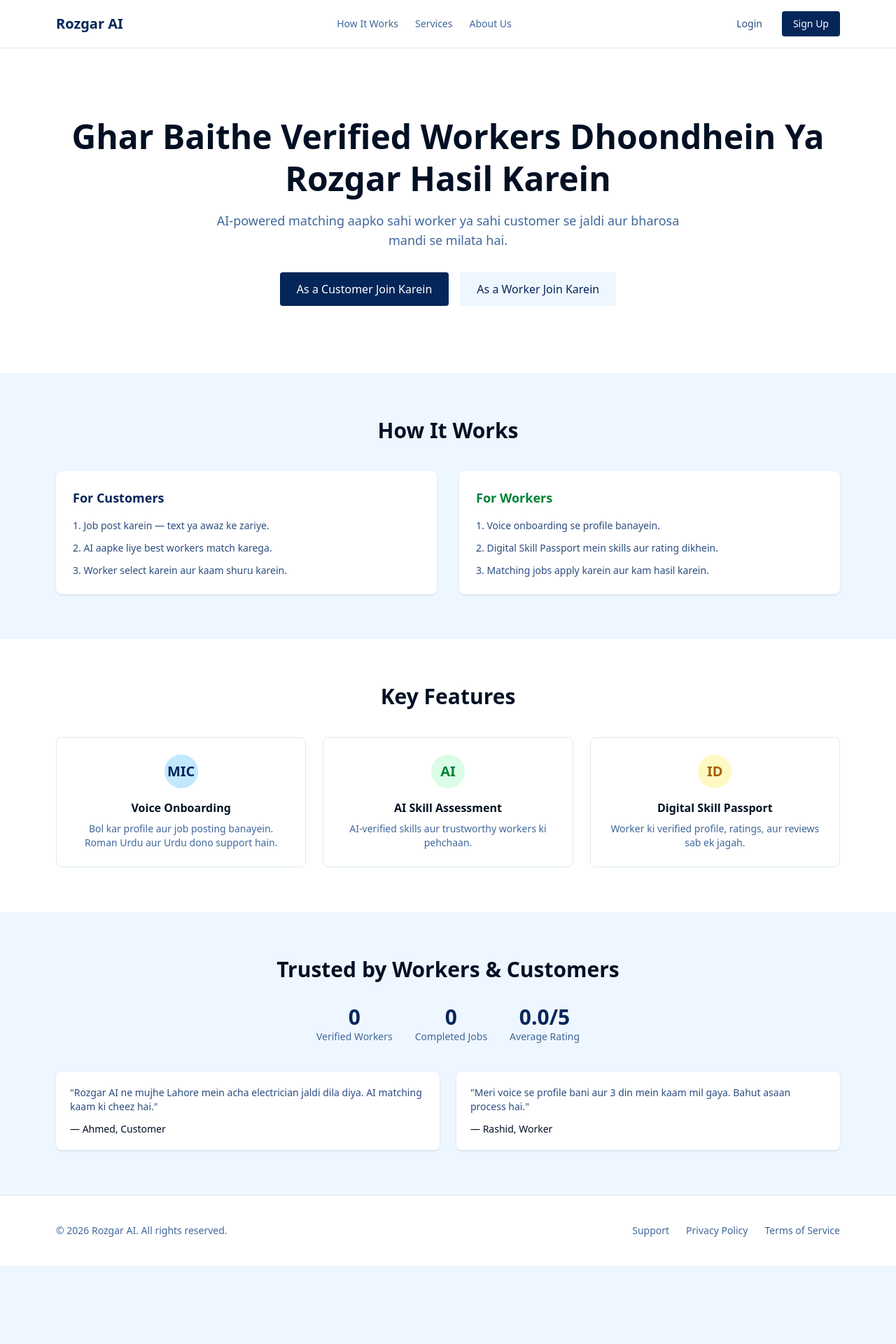
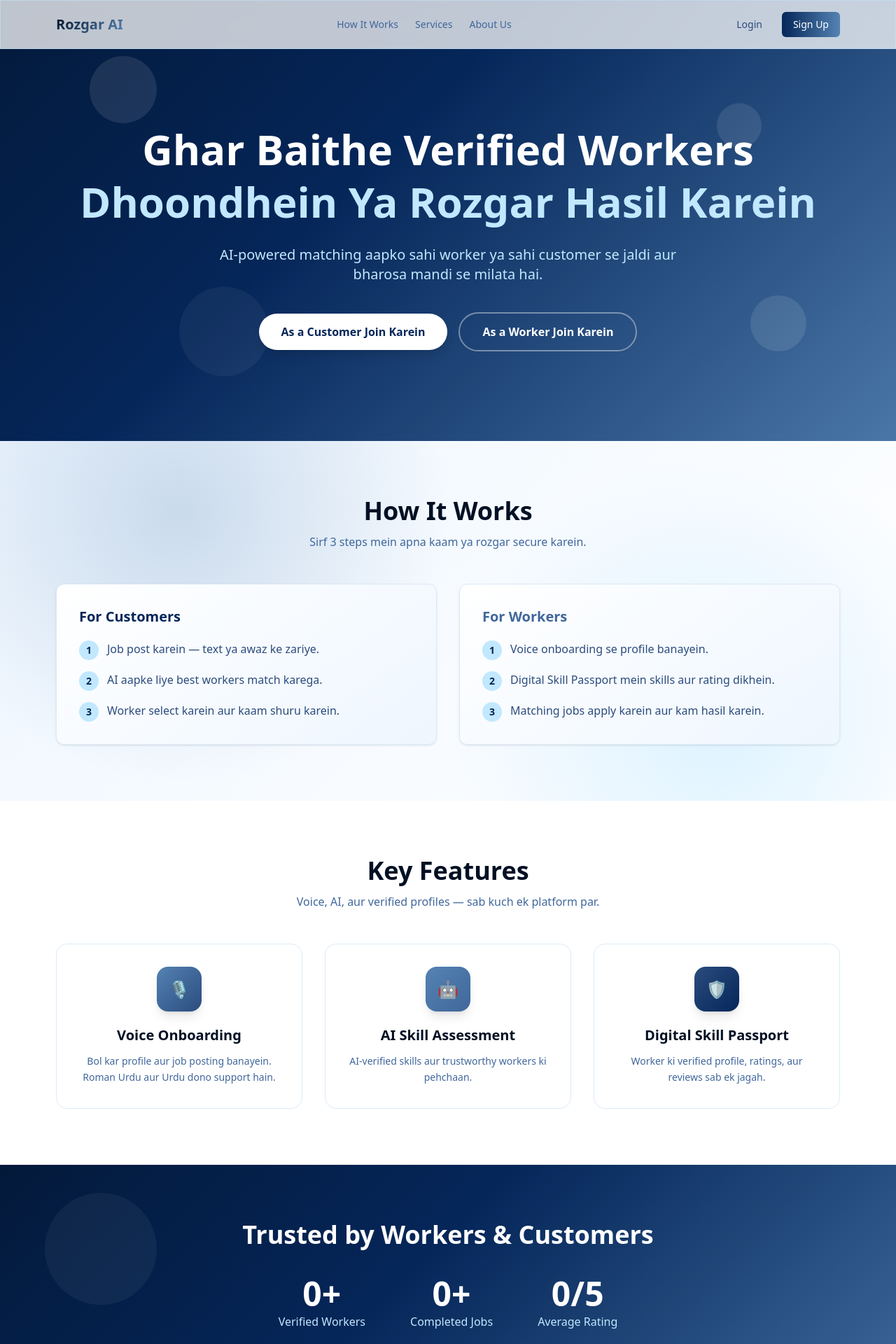
Before and after one commit to Javariaansari/Rozgar-AI, a Next.js app: page / in a window 1280 px wide. Shown: the top 1920 px of the page at 70% size. Before the commit the page ends 1808 px from the top, so only its background shows below. Built offline with nearby package versions, Linux system fonts and the light colour scheme; no server answers; the database is empty.

Commit message:
add animation

```diff
--- a/pages/admin/index.js
+++ b/pages/admin/index.js
@@ -9,9 +9,12 @@
   CHART_COLORS,
 } from '@/components/AdminCharts'
 
-function StatCard({ label, value }) {
+function StatCard({ label, value, delay = 0 }) {
   return (
-    <div className="bg-white rounded-lg shadow p-5">
+    <div
+      className="bg-white rounded-lg shadow p-5 hover-lift animate-fade-in-up"
+      style={{ animationDelay: `${delay}s` }}
+    >
       <div className="text-xs uppercase tracking-wide text-muted">{label}</div>
       <div className="text-2xl font-bold text-heading mt-1">{value}</div>
     </div>
@@ -105,26 +108,26 @@
       {!stats && loading ? (
         <p className="text-muted">Loading...</p>
       ) : stats ? (
-        <div className="space-y-6">
+        <div className="space-y-6 animate-fade-in">
           <div className="grid grid-cols-2 md:grid-cols-4 gap-4">
-            <StatCard label="Total Users" value={stats.users.total} />
-            <StatCard label="Workers" value={stats.users.worker} />
-            <StatCard label="Customers" value={stats.users.customer} />
-            <StatCard label="Banned" value={stats.users.banned} />
+            <StatCard label="Total Users" value={stats.users.total} delay={0} />
+            <StatCard label="Workers" value={stats.users.worker} delay={0.05} />
+            <StatCard label="Customers" value={stats.users.customer} delay={0.1} />
+            <StatCard label="Banned" value={stats.users.banned} delay={0.15} />
           </div>
 
           <div className="grid grid-cols-2 md:grid-cols-4 gap-4">
-            <StatCard label="Open Jobs" value={stats.jobs.open} />
-            <StatCard label="In Progress" value={stats.jobs.in_progress} />
-            <StatCard label="Completed" value={stats.jobs.completed} />
-            <StatCard label="Flagged Jobs" value={stats.jobs.flagged} />
+            <StatCard label="Open Jobs" value={stats.jobs.open} delay={0.2} />
+            <StatCard label="In Progress" value={stats.jobs.in_progress} delay={0.25} />
+            <StatCard label="Completed" value={stats.jobs.completed} delay={0.3} />
+            <StatCard label="Flagged Jobs" value={stats.jobs.flagged} delay={0.35} />
           </div>
 
           <div className="grid grid-cols-2 md:grid-cols-4 gap-4">
-            <StatCard label="Open Disputes" value={stats.disputes.open} />
-            <StatCard label="Under Review" value={stats.disputes.under_review} />
-            <StatCard label="CNIC Pending" value={stats.workers.cnic_pending} />
-            <StatCard label="CNIC Verified" value={stats.workers.cnic_verified} />
+            <StatCard label="Open Disputes" value={stats.disputes.open} delay={0.4} />
+            <StatCard label="Under Review" value={stats.disputes.under_review} delay={0.45} />
+            <StatCard label="CNIC Pending" value={stats.workers.cnic_pending} delay={0.5} />
+            <StatCard label="CNIC Verified" value={stats.workers.cnic_verified} delay={0.55} />
           </div>
 
           <div className="grid md:grid-cols-2 gap-4">
--- a/pages/index.js
+++ b/pages/index.js
@@ -1,4 +1,47 @@
 import Link from 'next/link'
+import { useEffect, useRef, useState } from 'react'
+
+function AnimatedCounter({ value, suffix = '' }) {
+  const [display, setDisplay] = useState(0)
+  const ref = useRef(null)
+  const hasAnimated = useRef(false)
+
+  useEffect(() => {
+    const observer = new IntersectionObserver(
+      (entries) => {
+        entries.forEach((entry) => {
+          if (entry.isIntersecting && !hasAnimated.current) {
+            hasAnimated.current = true
+            const target = typeof value === 'number' ? value : parseFloat(value) || 0
+            const duration = 1200
+            const start = performance.now()
+            const tick = (now) => {
+              const progress = Math.min((now - start) / duration, 1)
+              const eased = 1 - Math.pow(1 - progress, 3)
+              setDisplay(target * eased)
+              if (progress < 1) requestAnimationFrame(tick)
+            }
+            requestAnimationFrame(tick)
+          }
+        })
+      },
+      { threshold: 0.3 }
+    )
+    if (ref.current) observer.observe(ref.current)
+    return () => observer.disconnect()
+  }, [value])
+
+  const formatted = Number.isInteger(value)
+    ? Math.round(display).toLocaleString()
+    : display.toFixed(1)
+
+  return (
+    <span ref={ref} className="animate-count">
+      {formatted}
+      {suffix}
+    </span>
+  )
+}
 
 export async function getServerSideProps(context) {
   const { createClient } = await import('@/lib/supabaseServer')
@@ -66,7 +109,7 @@
       stats: {
         verifiedWorkers,
         completedJobs,
-        averageRating,
+        averageRating: parseFloat(averageRating),
       },
       testimonials,
     },
@@ -74,28 +117,70 @@
 }
 
 export default function Home({ stats, testimonials }) {
+  const featureList = [
+    {
+      icon: '🎙️',
+      title: 'Voice Onboarding',
+      desc: 'Bol kar profile aur job posting banayein. Roman Urdu aur Urdu dono support hain.',
+      gradient: 'from-navy-500 to-navy-700',
+    },
+    {
+      icon: '🤖',
+      title: 'AI Skill Assessment',
+      desc: 'AI-verified skills aur trustworthy workers ki pehchaan.',
+      gradient: 'from-accent to-navy-600',
+    },
+    {
+      icon: '🛡️',
+      title: 'Digital Skill Passport',
+      desc: 'Worker ki verified profile, ratings, aur reviews sab ek jagah.',
+      gradient: 'from-navy-700 to-primary',
+    },
+  ]
+
+  const howItWorks = [
+    {
+      title: 'For Customers',
+      color: 'text-primary',
+      steps: [
+        'Job post karein — text ya awaz ke zariye.',
+        'AI aapke liye best workers match karega.',
+        'Worker select karein aur kaam shuru karein.',
+      ],
+    },
+    {
+      title: 'For Workers',
+      color: 'text-accent-dark',
+      steps: [
+        'Voice onboarding se profile banayein.',
+        'Digital Skill Passport mein skills aur rating dikhein.',
+        'Matching jobs apply karein aur kam hasil karein.',
+      ],
+    },
+  ]
+
   return (
-    <div className="min-h-screen bg-white">
-      <nav className="border-b border-line">
+    <div className="min-h-screen bg-white overflow-x-hidden">
+      <nav className="fixed top-0 inset-x-0 z-50 glass animate-fade-in-down">
         <div className="max-w-6xl mx-auto px-4 py-4 flex items-center justify-between">
-          <Link href="/" className="text-xl font-bold text-primary">
+          <Link href="/" className="text-xl font-bold text-gradient">
             Rozgar AI
           </Link>
           <div className="hidden md:flex items-center gap-6 text-sm text-muted">
-            <a href="#how-it-works" className="hover:text-primary">How It Works</a>
-            <a href="#features" className="hover:text-primary">Services</a>
-            <a href="#about" className="hover:text-primary">About Us</a>
+            <a href="#how-it-works" className="hover:text-primary transition-colors">How It Works</a>
+            <a href="#features" className="hover:text-primary transition-colors">Services</a>
+            <a href="#about" className="hover:text-primary transition-colors">About Us</a>
           </div>
           <div className="flex items-center gap-3">
             <Link
               href="/login"
-              className="px-4 py-2 text-sm font-medium text-body hover:text-primary"
+              className="px-4 py-2 text-sm font-medium text-body hover:text-primary transition-colors"
             >
               Login
             </Link>
             <Link
               href="/signup"
-              className="px-4 py-2 text-sm font-medium text-white bg-primary rounded hover:bg-primary-dark"
+              className="px-4 py-2 text-sm font-medium text-white rounded-md btn-gradient"
             >
               Sign Up
             </Link>
@@ -103,110 +188,132 @@
         </div>
       </nav>
 
-      <section className="max-w-6xl mx-auto px-4 py-16 md:py-24 text-center">
-        <h1 className="text-3xl md:text-5xl font-extrabold text-heading leading-tight">
-          Ghar Baithe Verified Workers Dhoondhein Ya Rozgar Hasil Karein
+      <section className="relative pt-32 pb-20 md:pt-44 md:pb-32 hero-gradient-animated overflow-hidden">
+        <div className="absolute inset-0 pointer-events-none">
+          <div className="absolute top-20 left-[10%] w-24 h-24 rounded-full bg-white/10 animate-float" />
+          <div className="absolute top-40 right-[15%] w-16 h-16 rounded-full bg-white/10 animate-float-delayed" />
+          <div className="absolute bottom-20 left-[20%] w-32 h-32 rounded-full bg-white/5 animate-float-delayed" />
+          <div className="absolute bottom-32 right-[10%] w-20 h-20 rounded-full bg-white/10 animate-float" />
+        </div>
+
+        <div className="relative max-w-6xl mx-auto px-4 text-center">
+          <h1 className="text-4xl md:text-6xl font-extrabold text-white leading-tight animate-fade-in-up">
+            Ghar Baithe Verified Workers
+            <br />
+            <span className="text-navy-100">Dhoondhein Ya Rozgar Hasil Karein</span>
           </h1>
-        <p className="mt-4 text-lg text-muted max-w-2xl mx-auto">
+          <p className="mt-6 text-lg md:text-xl text-navy-100 max-w-2xl mx-auto animate-fade-in-up" style={{ animationDelay: '0.15s' }}>
             AI-powered matching aapko sahi worker ya sahi customer se jaldi aur bharosa mandi se milata hai.
           </p>
-        <div className="mt-8 flex flex-col sm:flex-row items-center justify-center gap-4">
+          <div className="mt-10 flex flex-col sm:flex-row items-center justify-center gap-4 animate-fade-in-up" style={{ animationDelay: '0.3s' }}>
             <Link
               href="/signup?role=customer"
-            className="w-full sm:w-auto px-6 py-3 text-base font-medium text-white bg-primary rounded hover:bg-primary-dark"
+              className="w-full sm:w-auto px-8 py-3.5 text-base font-semibold text-primary bg-white rounded-full shadow-lg hover:shadow-xl hover:-translate-y-1 transition-all"
             >
               As a Customer Join Karein
             </Link>
             <Link
               href="/signup?role=worker"
-            className="w-full sm:w-auto px-6 py-3 text-base font-medium text-primary bg-navy-50 rounded hover:bg-navy-100"
+              className="w-full sm:w-auto px-8 py-3.5 text-base font-semibold text-white border-2 border-white/40 rounded-full hover:bg-white/10 hover:-translate-y-1 transition-all backdrop-blur-sm"
             >
               As a Worker Join Karein
             </Link>
           </div>
+        </div>
       </section>
 
-      <section id="how-it-works" className="bg-page-bg py-16">
+      <section id="how-it-works" className="mesh-gradient py-20">
         <div className="max-w-6xl mx-auto px-4">
-          <h2 className="text-2xl md:text-3xl font-bold text-center text-heading">How It Works</h2>
-          <div className="mt-10 grid md:grid-cols-2 gap-8">
-            <div className="bg-white rounded-lg shadow p-6">
-              <h3 className="text-lg font-bold text-primary">For Customers</h3>
-              <ol className="mt-4 space-y-3 text-body text-sm list-decimal list-inside">
-                <li>Job post karein — text ya awaz ke zariye.</li>
-                <li>AI aapke liye best workers match karega.</li>
-                <li>Worker select karein aur kaam shuru karein.</li>
+          <h2 className="text-3xl md:text-4xl font-bold text-center text-heading animate-fade-in-up">
+            How It Works
+          </h2>
+          <p className="mt-3 text-center text-muted max-w-xl mx-auto">
+            Sirf 3 steps mein apna kaam ya rozgar secure karein.
+          </p>
+          <div className="mt-12 grid md:grid-cols-2 gap-8">
+            {howItWorks.map((section, idx) => (
+              <div
+                key={section.title}
+                className="card card-gradient hover-lift p-8 animate-fade-in-up"
+                style={{ animationDelay: `${idx * 0.15}s` }}
+              >
+                <h3 className={`text-xl font-bold ${section.color}`}>{section.title}</h3>
+                <ol className="mt-5 space-y-4 text-body">
+                  {section.steps.map((step, i) => (
+                    <li key={i} className="flex items-start gap-3">
+                      <span className="flex-shrink-0 w-7 h-7 rounded-full bg-navy-100 text-navy-900 text-sm font-bold flex items-center justify-center">
+                        {i + 1}
+                      </span>
+                      <span>{step}</span>
+                    </li>
+                  ))}
                 </ol>
               </div>
-            <div className="bg-white rounded-lg shadow p-6">
-              <h3 className="text-lg font-bold text-green-700">For Workers</h3>
-              <ol className="mt-4 space-y-3 text-body text-sm list-decimal list-inside">
-                <li>Voice onboarding se profile banayein.</li>
-                <li>Digital Skill Passport mein skills aur rating dikhein.</li>
-                <li>Matching jobs apply karein aur kam hasil karein.</li>
-              </ol>
-            </div>
+            ))}
           </div>
         </div>
       </section>
 
-      <section id="features" className="py-16">
+      <section id="features" className="py-20 bg-white">
         <div className="max-w-6xl mx-auto px-4">
-          <h2 className="text-2xl md:text-3xl font-bold text-center text-heading">Key Features</h2>
-          <div className="mt-10 grid md:grid-cols-3 gap-6">
-            <div className="border border-line rounded-lg p-6 text-center">
-              <div className="w-12 h-12 mx-auto bg-navy-100 text-primary rounded-full flex items-center justify-center text-xl font-bold">
-                MIC
+          <h2 className="text-3xl md:text-4xl font-bold text-center text-heading animate-fade-in-up">
+            Key Features
+          </h2>
+          <p className="mt-3 text-center text-muted max-w-xl mx-auto">
+            Voice, AI, aur verified profiles — sab kuch ek platform par.
+          </p>
+          <div className="mt-12 grid md:grid-cols-3 gap-8">
+            {featureList.map((f, idx) => (
+              <div
+                key={f.title}
+                className="group text-center p-8 rounded-2xl border border-line bg-white hover-lift animate-fade-in-up"
+                style={{ animationDelay: `${idx * 0.15}s` }}
+              >
+                <div
+                  className={`w-16 h-16 mx-auto rounded-2xl bg-gradient-to-br ${f.gradient} text-white flex items-center justify-center text-2xl shadow-lg icon-glow transition-transform duration-300 group-hover:scale-110`}
+                >
+                  {f.icon}
                 </div>
-              <h3 className="mt-4 font-bold text-heading">Voice Onboarding</h3>
-              <p className="mt-2 text-sm text-muted">
-                Bol kar profile aur job posting banayein. Roman Urdu aur Urdu dono support hain.
-              </p>
+                <h3 className="mt-5 text-xl font-bold text-heading">{f.title}</h3>
+                <p className="mt-3 text-sm text-muted leading-relaxed">{f.desc}</p>
               </div>
-            <div className="border border-line rounded-lg p-6 text-center">
-              <div className="w-12 h-12 mx-auto bg-green-100 text-green-700 rounded-full flex items-center justify-center text-xl font-bold">
-                AI
-              </div>
-              <h3 className="mt-4 font-bold text-heading">AI Skill Assessment</h3>
-              <p className="mt-2 text-sm text-muted">
-                AI-verified skills aur trustworthy workers ki pehchaan.
-              </p>
-            </div>
-            <div className="border border-line rounded-lg p-6 text-center">
-              <div className="w-12 h-12 mx-auto bg-yellow-100 text-yellow-700 rounded-full flex items-center justify-center text-xl font-bold">
-                ID
-              </div>
-              <h3 className="mt-4 font-bold text-heading">Digital Skill Passport</h3>
-              <p className="mt-2 text-sm text-muted">
-                Worker ki verified profile, ratings, aur reviews sab ek jagah.
-              </p>
-            </div>
+            ))}
           </div>
         </div>
       </section>
 
-      <section id="about" className="bg-page-bg py-16">
-        <div className="max-w-6xl mx-auto px-4 text-center">
-          <h2 className="text-2xl md:text-3xl font-bold text-heading">Trusted by Workers & Customers</h2>
-          <div className="mt-8 flex flex-wrap justify-center gap-8">
-            <div>
-              <p className="text-3xl font-bold text-primary">
-                {stats.verifiedWorkers > 0 ? `${stats.verifiedWorkers}+` : stats.verifiedWorkers}
+      <section id="about" className="py-20 hero-gradient-animated relative overflow-hidden">
+        <div className="absolute inset-0 pointer-events-none">
+          <div className="absolute top-10 left-[5%] w-40 h-40 rounded-full bg-white/5 animate-float" />
+          <div className="absolute bottom-10 right-[5%] w-28 h-28 rounded-full bg-white/5 animate-float-delayed" />
+        </div>
+
+        <div className="relative max-w-6xl mx-auto px-4 text-center">
+          <h2 className="text-3xl md:text-4xl font-bold text-white animate-fade-in-up">
+            Trusted by Workers & Customers
+          </h2>
+          <div className="mt-10 flex flex-wrap justify-center gap-10 md:gap-16">
+            <div className="animate-fade-in-up" style={{ animationDelay: '0.1s' }}>
+              <p className="text-4xl md:text-5xl font-extrabold text-white">
+                <AnimatedCounter value={stats.verifiedWorkers} suffix="+" />
               </p>
-              <p className="text-sm text-muted">Verified Workers</p>
+              <p className="mt-1 text-navy-100">Verified Workers</p>
             </div>
-            <div>
-              <p className="text-3xl font-bold text-primary">
-                {stats.completedJobs > 0 ? `${stats.completedJobs.toLocaleString()}+` : stats.completedJobs}
+            <div className="animate-fade-in-up" style={{ animationDelay: '0.2s' }}>
+              <p className="text-4xl md:text-5xl font-extrabold text-white">
+                <AnimatedCounter value={stats.completedJobs} suffix="+" />
               </p>
-              <p className="text-sm text-muted">Completed Jobs</p>
+              <p className="mt-1 text-navy-100">Completed Jobs</p>
             </div>
-            <div>
-              <p className="text-3xl font-bold text-primary">{stats.averageRating}/5</p>
-              <p className="text-sm text-muted">Average Rating</p>
+            <div className="animate-fade-in-up" style={{ animationDelay: '0.3s' }}>
+              <p className="text-4xl md:text-5xl font-extrabold text-white">
+                <AnimatedCounter value={stats.averageRating} suffix="/5" />
+              </p>
+              <p className="mt-1 text-navy-100">Average Rating</p>
             </div>
           </div>
-          <div className="mt-10 grid md:grid-cols-2 gap-6 text-left">
+
+          <div className="mt-14 grid md:grid-cols-2 gap-6 text-left">
             {(testimonials.length > 0
               ? testimonials
               : [
@@ -225,26 +332,50 @@
                     role: 'worker',
                   },
                 ]
-            ).map((t) => (
-              <div key={t.id} className="bg-white rounded-lg shadow p-5">
-                <p className="text-sm text-body whitespace-pre-wrap">"{t.content}"</p>
-                <p className="mt-3 text-sm font-medium text-heading">
+            ).map((t, idx) => (
+              <div
+                key={t.id}
+                className="bg-white/10 backdrop-blur-md border border-white/20 rounded-xl p-6 hover:bg-white/20 hover:-translate-y-1 transition-all duration-300 animate-fade-in-up"
+                style={{ animationDelay: `${0.4 + idx * 0.15}s` }}
+              >
+                <p className="text-lg text-white italic leading-relaxed">"{t.content}"</p>
+                <p className="mt-4 text-sm font-semibold text-navy-100">
                   — {t.name}, {t.role === 'worker' ? 'Worker' : 'Customer'}
                 </p>
               </div>
             ))}
           </div>
-
         </div>
       </section>
 
-      <footer className="border-t border-line py-10">
+      <section className="py-16 bg-page-bg">
+        <div className="max-w-4xl mx-auto px-4 text-center animate-fade-in-up">
+          <h2 className="text-3xl font-bold text-heading">Abhi Rozgar AI Join Karein</h2>
+          <p className="mt-3 text-muted">Free signup — customer ya worker, dono roles ke liye.</p>
+          <div className="mt-8 flex flex-col sm:flex-row justify-center gap-4">
+            <Link
+              href="/signup?role=customer"
+              className="px-8 py-3.5 text-base font-semibold text-white rounded-full btn-gradient"
+            >
+              Customer Ke Tor Par Join Karein
+            </Link>
+            <Link
+              href="/signup?role=worker"
+              className="px-8 py-3.5 text-base font-semibold text-primary bg-white border-2 border-primary rounded-full hover:bg-navy-50 hover:-translate-y-1 transition-all"
+            >
+              Worker Ke Tor Par Join Karein
+            </Link>
+          </div>
+        </div>
+      </section>
+
+      <footer className="border-t border-line py-10 bg-white">
         <div className="max-w-6xl mx-auto px-4 flex flex-col md:flex-row items-center justify-between gap-4 text-sm text-muted">
           <p>© {new Date().getFullYear()} Rozgar AI. All rights reserved.</p>
           <div className="flex gap-6">
-            <Link href="/support" className="hover:text-primary">Support</Link>
-            <Link href="/privacy" className="hover:text-primary">Privacy Policy</Link>
-            <Link href="/terms" className="hover:text-primary">Terms of Service</Link>
+            <Link href="/support" className="hover:text-primary transition-colors">Support</Link>
+            <Link href="/privacy" className="hover:text-primary transition-colors">Privacy Policy</Link>
+            <Link href="/terms" className="hover:text-primary transition-colors">Terms of Service</Link>
           </div>
         </div>
       </footer>
```
Also changed, not shown: components/AdminCharts.js (+6 -3 lines), pages/customer/dashboard.js (+13 -9 lines), pages/login.js (+4 -4 lines), pages/worker/dashboard.js (+10 -10 lines). Lines whose indentation alone changed are shown as unchanged.
